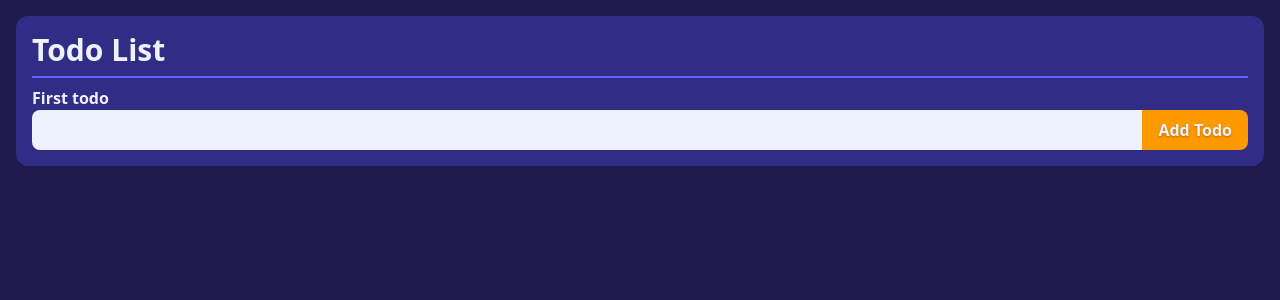
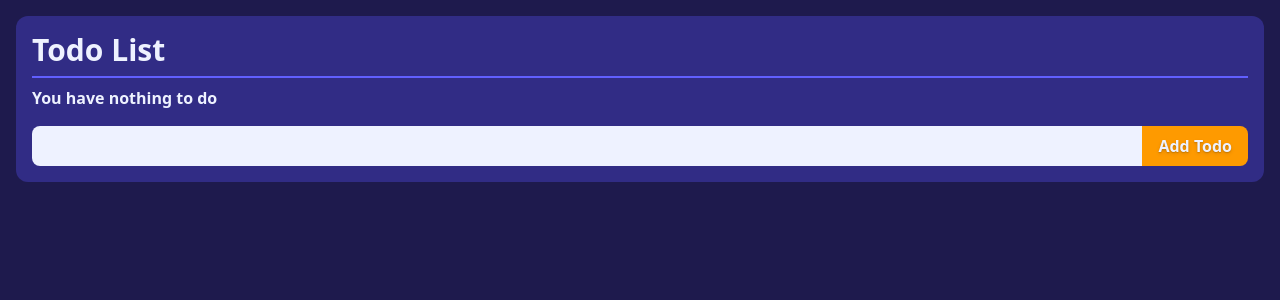
Before and after one commit to SmackSmash/context, a React (Vite) app: page / in a window 1280 px wide. Shown: the top 300 px of the page. Built offline with nearby package versions, Linux system fonts and the light colour scheme.

Commit message:
Added id's to todos

```diff
--- a/package.json
+++ b/package.json
@@ -13,7 +13,8 @@
     "@tailwindcss/vite": "^4.1.11",
     "react": "^19.1.0",
     "react-dom": "^19.1.0",
-    "tailwindcss": "^4.1.11"
+    "tailwindcss": "^4.1.11",
+    "uuid": "^11.1.0"
   },
   "devDependencies": {
     "@eslint/js": "^9.30.1",
--- a/src/App.tsx
+++ b/src/App.tsx
@@ -1,11 +1,12 @@
 import { useState, type FC } from 'react';
 import TodoList from './components/TodoList';
 import AddTodo from './components/AddTodo';
+import type { Todo } from './types';
 
 const App: FC = () => {
-  const [todos, setTodos] = useState(['First todo']);
+  const [todos, setTodos] = useState<Todo[]>([]);
 
-  const createTodo = (todo: string) => {
+  const createTodo = (todo: Todo) => {
     setTodos([...todos, todo]);
   };
 
--- a/src/components/AddTodo.tsx
+++ b/src/components/AddTodo.tsx
@@ -1,16 +1,18 @@
 import { useState, type FC, type FormEvent } from 'react';
+import { v4 as uuid } from 'uuid';
+import type { Todo } from '../types';
 
-const AddTodo: FC<{ createTodo: (todo: string) => void }> = ({ createTodo }) => {
+const AddTodo: FC<{ createTodo: (todo: Todo) => void }> = ({ createTodo }) => {
   const [todo, setTodo] = useState('');
 
   const handleSubmit = (e: FormEvent<HTMLFormElement>) => {
     e.preventDefault();
-    createTodo(todo);
+    createTodo({ id: uuid(), todo });
     setTodo('');
   };
 
   return (
-    <form className='flex' onSubmit={e => handleSubmit(e)}>
+    <form className='mt-4 flex' onSubmit={e => handleSubmit(e)}>
       <input
         type='text'
         value={todo}
--- a/src/components/EditTodo.tsx
+++ b/src/components/EditTodo.tsx
@@ -1,4 +1,6 @@
-const EditTodo = () => {
+import type { FC } from 'react';
+
+const EditTodo: FC = () => {
   return <div>Edit Todo</div>;
 };
 
--- a/src/components/ShowTodo.tsx
+++ b/src/components/ShowTodo.tsx
@@ -1,4 +1,6 @@
-const ShowTodo = () => {
+import type { FC } from 'react';
+
+const ShowTodo: FC = () => {
   return <div>Show Todo</div>;
 };
 
--- a/src/components/TodoList.tsx
+++ b/src/components/TodoList.tsx
@@ -1,13 +1,12 @@
 import type { FC } from 'react';
+import type { Todo } from '../types';
 
-const TodoList: FC<{ todos: string[] }> = ({ todos }) => {
+const TodoList: FC<{ todos: Todo[] }> = ({ todos }) => {
   return (
     <div>
-      <ul>
-        {todos.map((todo, index) => (
-          <li key={index}>{todo}</li>
-        ))}
-      </ul>
+      {todos.map(({ id, todo }) => (
+        <div key={id}>{todo}</div>
+      ))}
     </div>
   );
 };
--- /dev/null
+++ b/src/types/index.ts
@@ -0,0 +1,4 @@
+export type Todo = {
+  id: string;
+  todo: string;
+};
```
Also changed, not shown: 1 other file (tests, documents, lock files or other folders).
